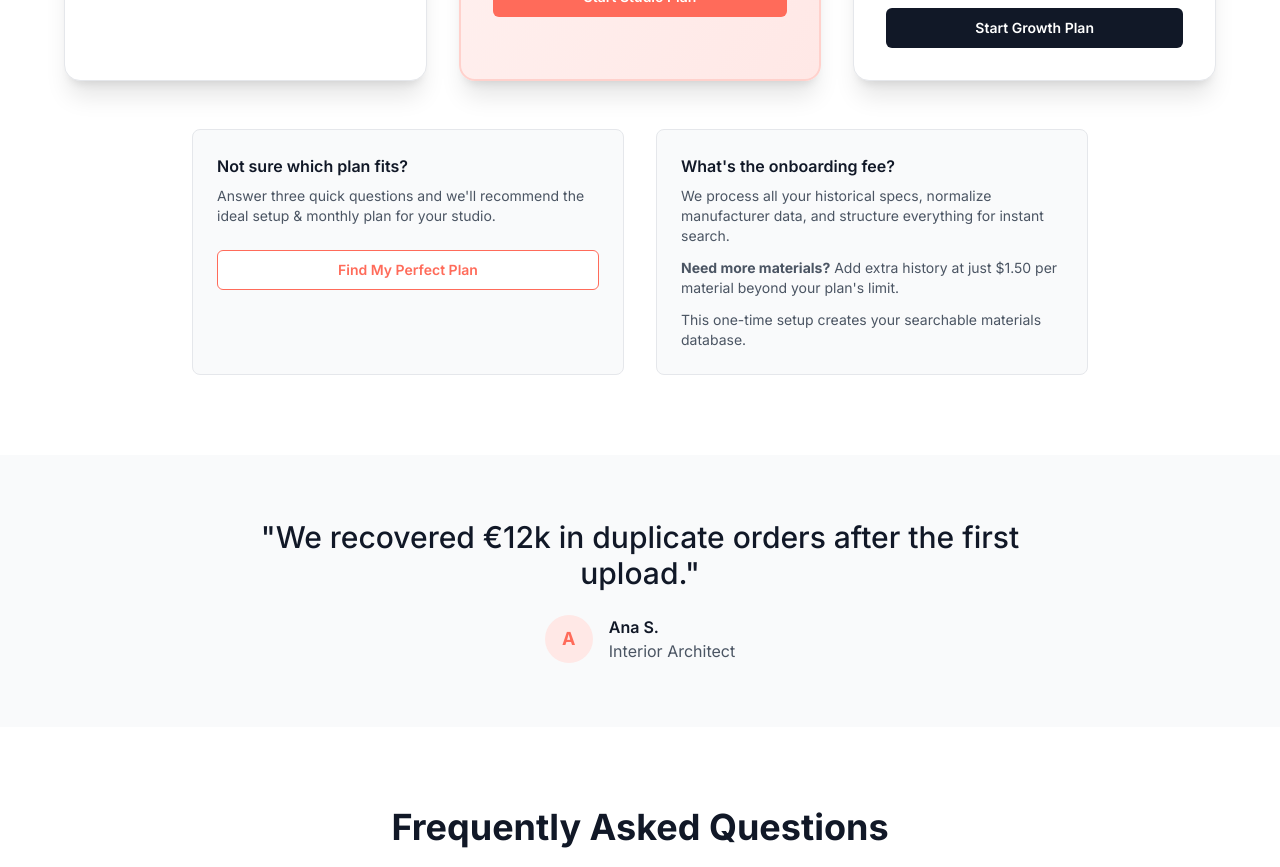
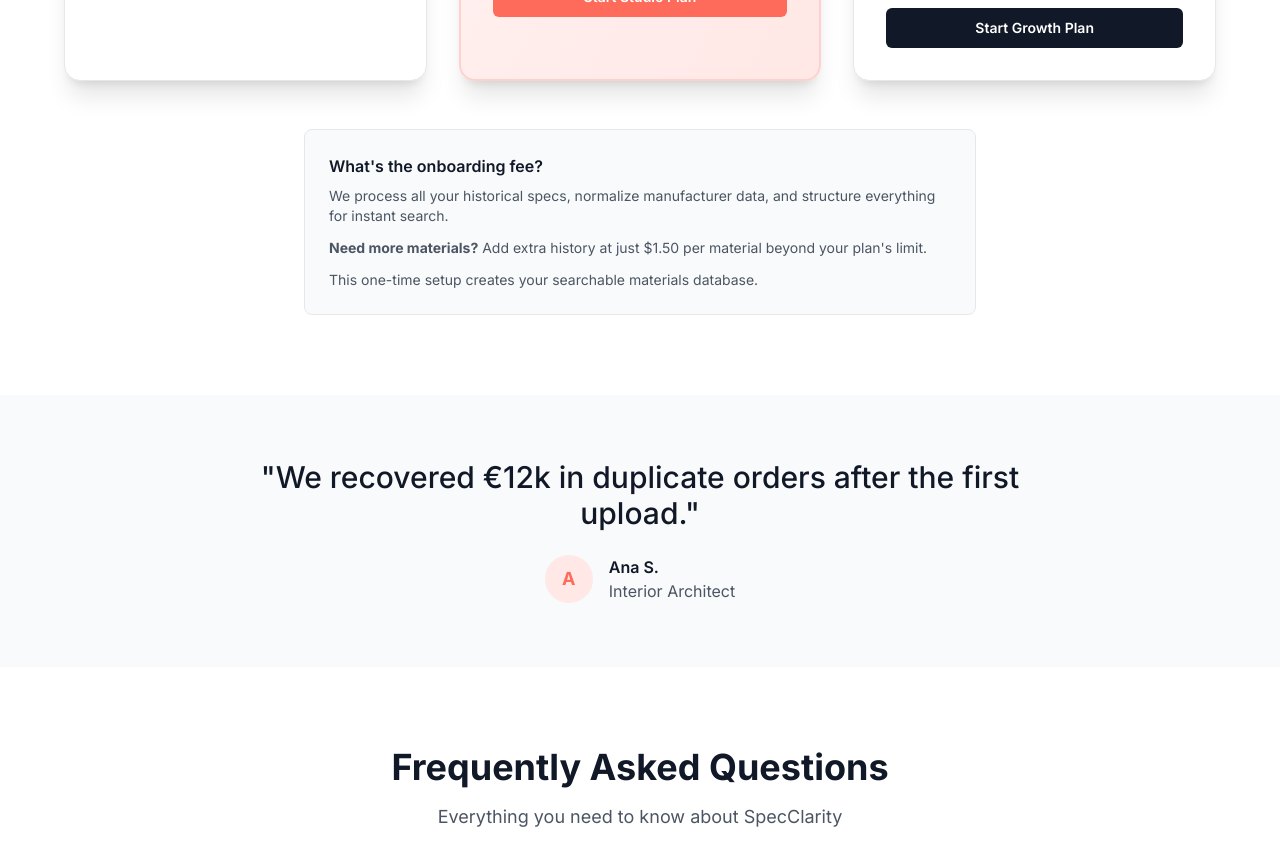
Before and after one commit to martacalvinho/treq-landing, a React (Vite) app: page / in a window 1280 px wide. Shown: the part 3980-4847 px from the top of the page. Built offline with nearby package versions, Linux system fonts and the light colour scheme.

Commit message:
Refactor: Update pricing text and remove card
Updated the pricing section text to match the exact material limits and extra material cost. Removed the "Not sure which plan fits?" card.

```diff
--- a/src/components/PricingSection.tsx
+++ b/src/components/PricingSection.tsx
@@ -137,25 +137,8 @@ const PricingSection = () => {
           ))}
         </div>
 
-        {/* Helper Sections */}
-        <div className="grid md:grid-cols-2 gap-8 max-w-4xl mx-auto">
-
-          {/* Plan Finder */}
-          <div className="bg-gray-50 rounded-lg p-6 border border-gray-200">
-            <h4 className="font-semibold text-gray-900 mb-2">Not sure which plan fits?</h4>
-            <p className="text-gray-600 text-sm mb-6">
-              Answer three quick questions and we'll recommend the ideal setup & monthly plan for your studio.
-            </p>
-            <Button
-              onClick={() => setShowWizard(true)}
-              variant="outline"
-              className="w-full border-coral text-coral hover:bg-coral hover:text-white font-semibold"
-            >
-              Find My Perfect Plan
-            </Button>
-          </div>
-
-          {/* Setup Fee Explanation */}
+        {/* Setup Fee Explanation */}
+        <div className="max-w-2xl mx-auto">
           <div className="bg-gray-50 rounded-lg p-6 border border-gray-200">
             <h4 className="font-semibold text-gray-900 mb-2">What's the onboarding fee?</h4>
             <div className="space-y-3 text-sm text-gray-600">
@@ -170,7 +153,6 @@ const PricingSection = () => {
               </p>
             </div>
           </div>
-
         </div>
 
         {/* Plan Finder Wizard Modal */}
```
